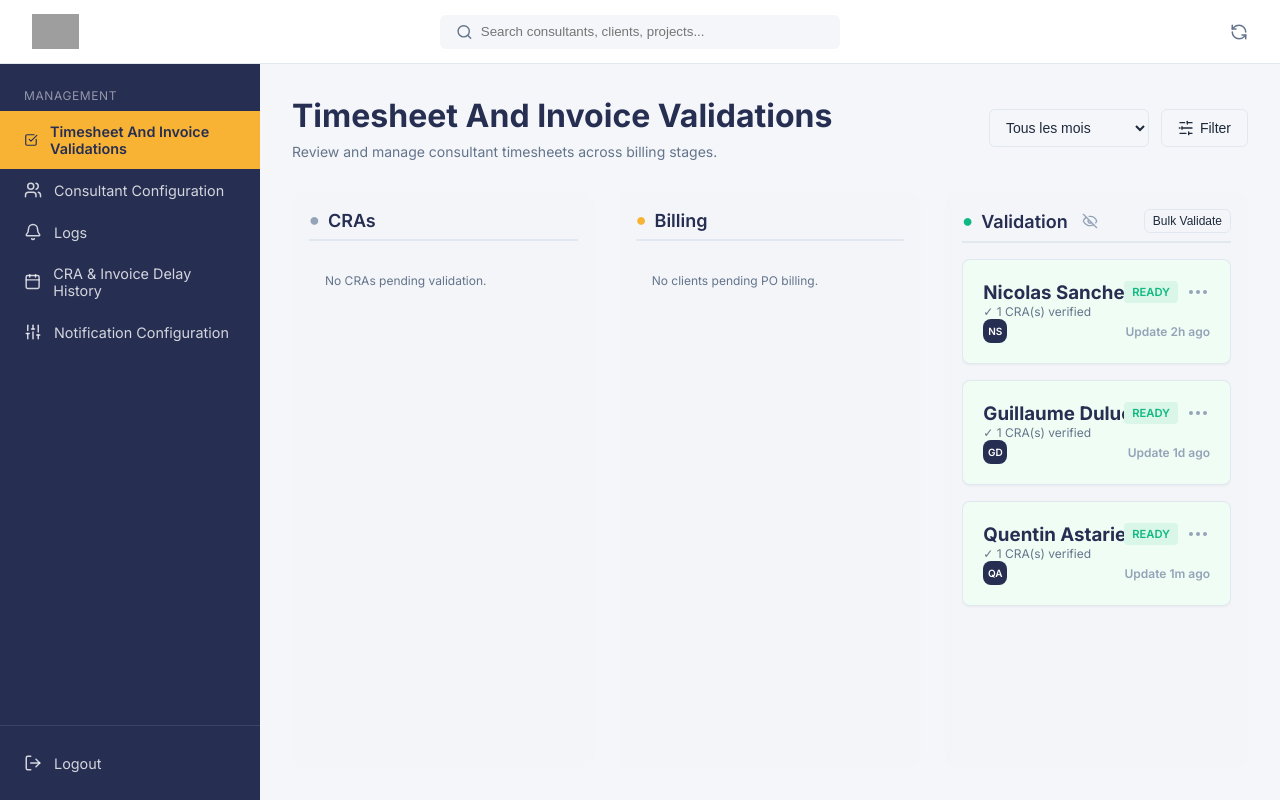
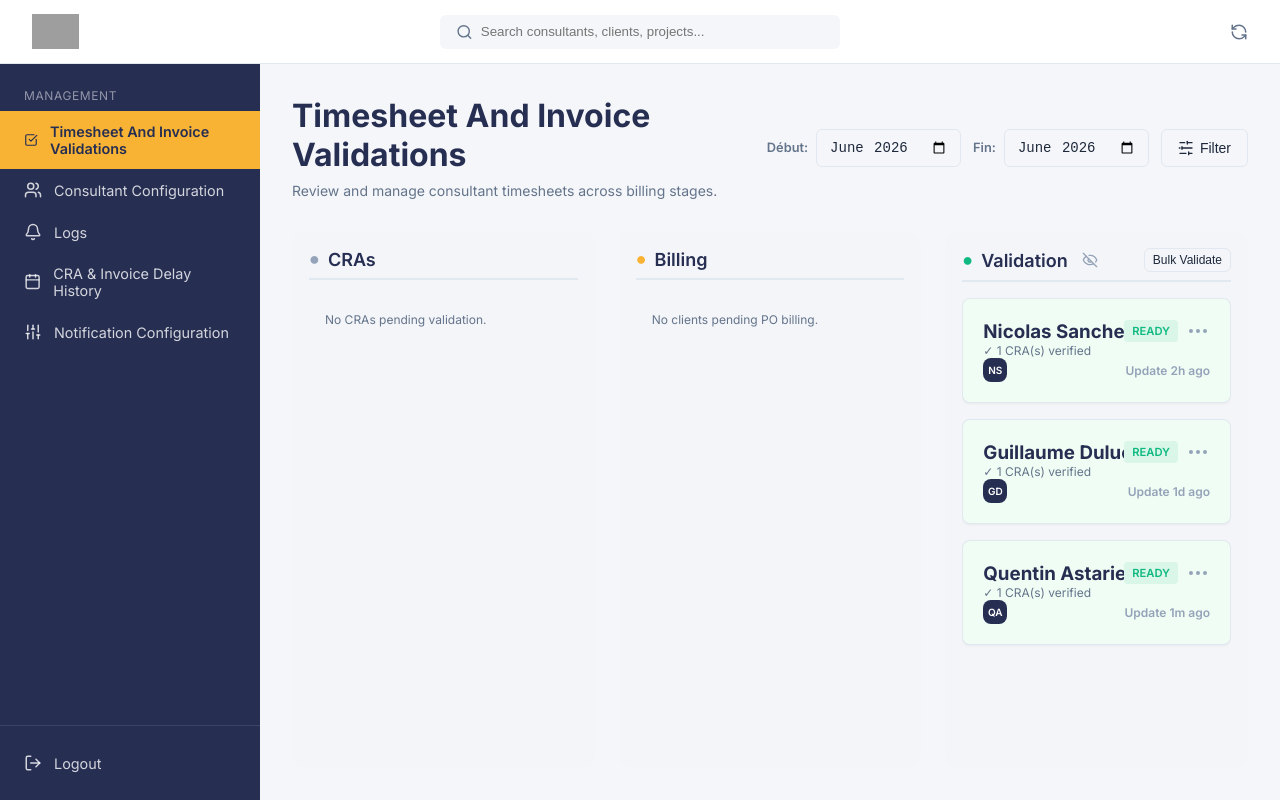
Before and after one commit to jeremycolard-aceo/Craceo-test, a React (Vite) app: page / in a window 1280 px wide. Built offline with nearby package versions, Linux system fonts and the light colour scheme; grey boxes are pictures that could not be loaded.

Commit message:
feat: Replace month filter dropdown with start and end period selectors in ValidationsPipeline

```diff
--- a/src/ValidationsPipeline.jsx
+++ b/src/ValidationsPipeline.jsx
@@ -48,7 +48,23 @@ export default function ValidationsPipeline({
   const [isBulkMode, setIsBulkMode] = useState(false);
   const [bulkSelectedIds, setBulkSelectedIds] = useState([]);
   const [bulkValidationModalOpen, setBulkValidationModalOpen] = useState(false);
-  const [selectedMonth, setSelectedMonth] = useState('All');
+  const getCurrentMonthString = () => {
+    const d = new Date();
+    const year = d.getFullYear();
+    const month = String(d.getMonth() + 1).padStart(2, '0');
+    return `${year}-${month}`;
+  };
+
+  const [startDate, setStartDate] = useState(getCurrentMonthString());
+  const [endDate, setEndDate] = useState(getCurrentMonthString());
+
+  const handleStartChange = (val) => {
+    setStartDate(val);
+    if (endDate < val) {
+      setEndDate(val);
+    }
+  };
+
   const [showArchives, setShowArchives] = useState(false);
 
   const handleBulkValidateConfirm = () => {
@@ -224,11 +240,17 @@ export default function ValidationsPipeline({
     setValidationModal({ isOpen: false, consultant: null });
   };
 
-  // Filter by month
+  // Filter by month range (start to end inclusive)
   const monthFilteredConsultants = filteredConsultants.filter(c => {
-    if (selectedMonth === 'All') return true;
-    const cardDate = new Date(c.updatedAt || Date.now());
-    return cardDate.getMonth() === parseInt(selectedMonth, 10);
+    const cardDate = new Date(c.updatedAt || 0);
+
+    const [startYear, startMonth] = startDate.split('-').map(Number);
+    const [endYear, endMonth] = endDate.split('-').map(Number);
+
+    const startD = new Date(startYear, startMonth - 1, 1, 0, 0, 0, 0);
+    const endD = new Date(endYear, endMonth, 0, 23, 59, 59, 999);
+
+    return cardDate >= startD && cardDate <= endD;
   });
 
   // Classify consultants into pipeline columns
@@ -271,12 +293,15 @@ export default function ValidationsPipeline({
           <p className="text-muted text-sm mt-2">Review and manage consultant timesheets across billing stages.</p>
         </div>
         <div style={{ display: 'flex', alignItems: 'center', gap: '12px' }}>
-          <select
-            value={selectedMonth}
-            onChange={(e) => setSelectedMonth(e.target.value)}
+          <div style={{ display: 'flex', alignItems: 'center', gap: '8px' }}>
+            <span style={{ fontSize: '0.8rem', fontWeight: 600, color: 'var(--text-muted)' }}>Début:</span>
+            <input
+              type="month"
+              value={startDate}
+              onChange={(e) => handleStartChange(e.target.value)}
               className="form-input"
               style={{
-              width: '160px',
+                width: '145px',
                 padding: '6px 12px',
                 fontSize: '0.875rem',
                 borderRadius: '6px',
@@ -286,21 +311,30 @@ export default function ValidationsPipeline({
                 cursor: 'pointer',
                 height: '38px'
               }}
-          >
-            <option value="All">Tous les mois</option>
-            <option value="0">Janvier</option>
-            <option value="1">Février</option>
-            <option value="2">Mars</option>
-            <option value="3">Avril</option>
-            <option value="4">Mai</option>
-            <option value="5">Juin</option>
-            <option value="6">Juillet</option>
-            <option value="7">Août</option>
-            <option value="8">Septembre</option>
-            <option value="9">Octobre</option>
-            <option value="10">Novembre</option>
-            <option value="11">Décembre</option>
-          </select>
+            />
+          </div>
+
+          <div style={{ display: 'flex', alignItems: 'center', gap: '8px' }}>
+            <span style={{ fontSize: '0.8rem', fontWeight: 600, color: 'var(--text-muted)' }}>Fin:</span>
+            <input
+              type="month"
+              value={endDate}
+              onChange={(e) => setEndDate(e.target.value)}
+              className="form-input"
+              style={{
+                width: '145px',
+                padding: '6px 12px',
+                fontSize: '0.875rem',
+                borderRadius: '6px',
+                border: '1px solid var(--border-color)',
+                backgroundColor: 'var(--card-bg)',
+                color: 'var(--text-main)',
+                cursor: 'pointer',
+                height: '38px'
+              }}
+              min={startDate}
+            />
+          </div>
 
           <button className="btn btn-outline" onClick={onOpenFilter} style={{ display: 'inline-flex', alignItems: 'center', gap: '6px', height: '38px' }}>
             <svg xmlns="http://www.w3.org/2000/svg" width="16" height="16" viewBox="0 0 24 24" fill="none" stroke="currentColor" strokeWidth="2" strokeLinecap="round" strokeLinejoin="round" className="lucide lucide-sliders-horizontal"><line x1="21" x2="14" y1="4" y2="4"/><line x1="10" x2="3" y1="4" y2="4"/><line x1="21" x2="6" x2="6" y1="12" y2="12"/><line x1="2" x2="3" y1="12" y2="12"/><line x1="21" x2="16" y1="20" y2="20"/><line x1="12" x2="3" y1="20" y2="20"/><line x1="14" x2="14" y1="2" y2="6"/><line x1="6" x2="6" y1="10" y2="14"/><line x1="16" x2="16" y1="18" y2="22"/></svg>
```
Lines whose indentation alone changed are shown as unchanged.
